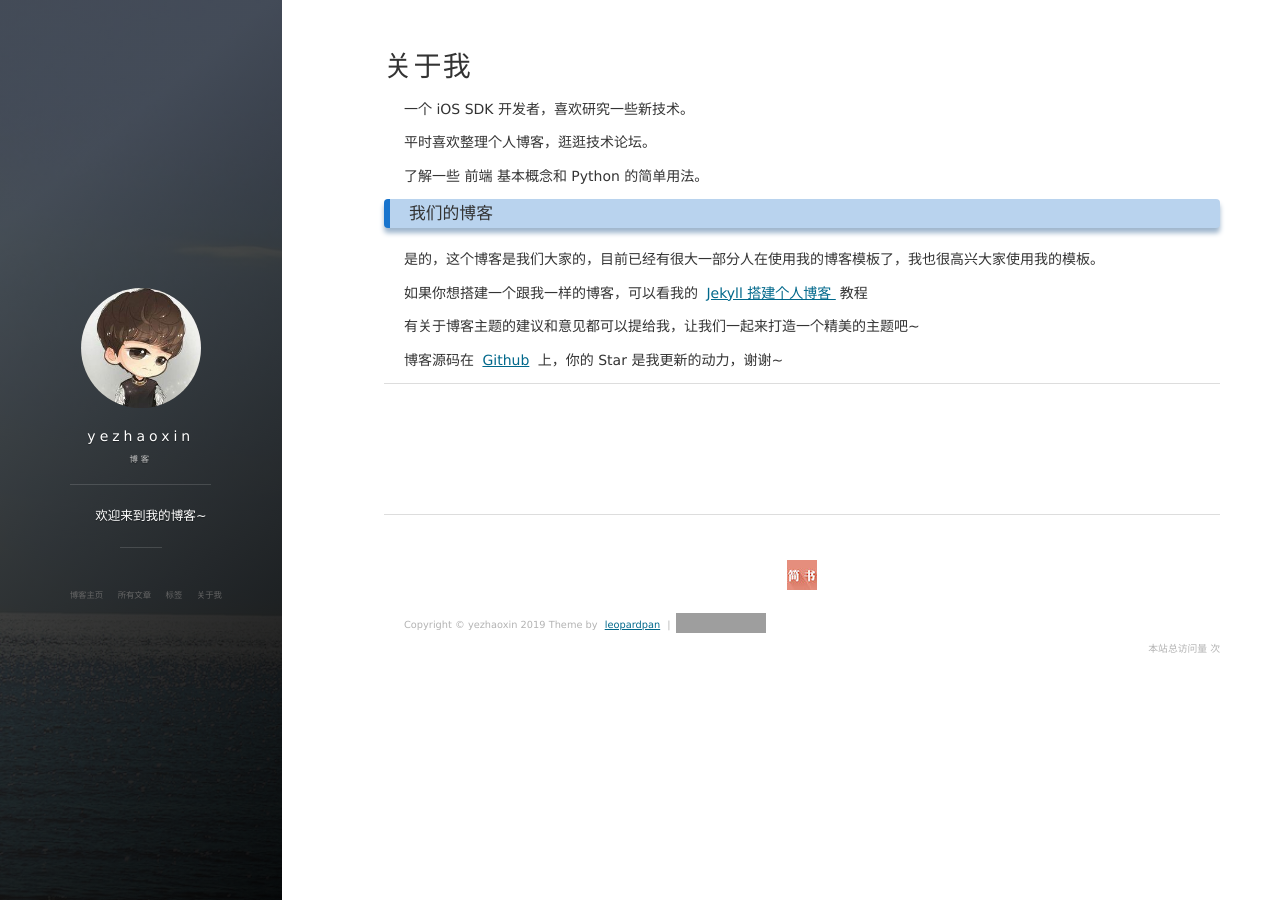
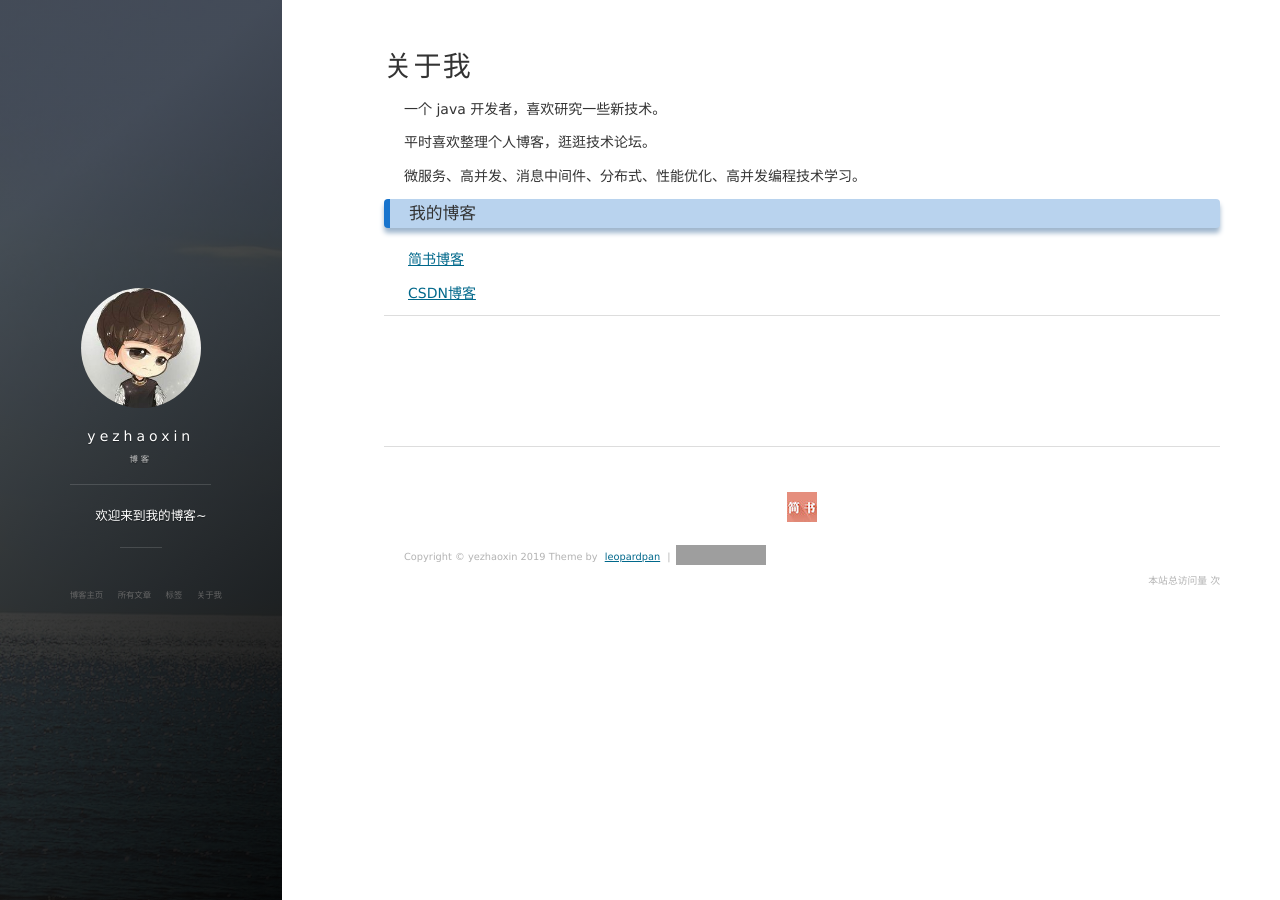
Before and after one commit to YZX2018/yzx2018.github.io, a Jekyll site: the page built from about.md, in a window 1280 px wide. Built offline with Jekyll 4.4.1, drawn with Linux system fonts in a browser that asks for light colours; nearby versions of some CDN libraries; comment, search, counter and statistics services are not loaded; grey boxes are pictures that could not be loaded.

Commit message:
关于我

```diff
--- a/about.md
+++ b/about.md
@@ -3,33 +3,23 @@ layout: page
 title: 关于我
 ---
 
-一个 iOS SDK 开发者，喜欢研究一些新技术。
+一个 java 开发者，喜欢研究一些新技术。
 <p>
 平时喜欢整理个人博客，逛逛技术论坛。
 <p>
-了解一些 前端 基本概念和 Python 的简单用法。
+微服务、高并发、消息中间件、分布式、性能优化、高并发编程技术学习。
 
 <p>
 
-<h3> 我们的博客 </h3>
+<h3> 我的博客 </h3>
 
 <p>
 
-是的，这个博客是我们大家的，目前已经有很大一部分人在使用我的博客模板了，我也很高兴大家使用我的模板。
+<a href="https://www.jianshu.com/u/23310d5e8f3f"> 简书博客 </a>
 
 <p>
 
-如果你想搭建一个跟我一样的博客，可以看我的
-<a href="/2016/10/jekyll_tutorials1/"> Jekyll 搭建个人博客 </a>
-教程
-
-<p>
-
-有关于博客主题的建议和意见都可以提给我，让我们一起来打造一个精美的主题吧~
-
-<p>
-
-博客源码在 <a target="_blank" href='https://github.com/leopardpan/leopardpan.github.io/'>Github</a> 上，你的 Star 是我更新的动力，谢谢~
+<a href="https://me.csdn.net/YZX2018"> CSDN博客 </a>
 
 <p>
 
```
